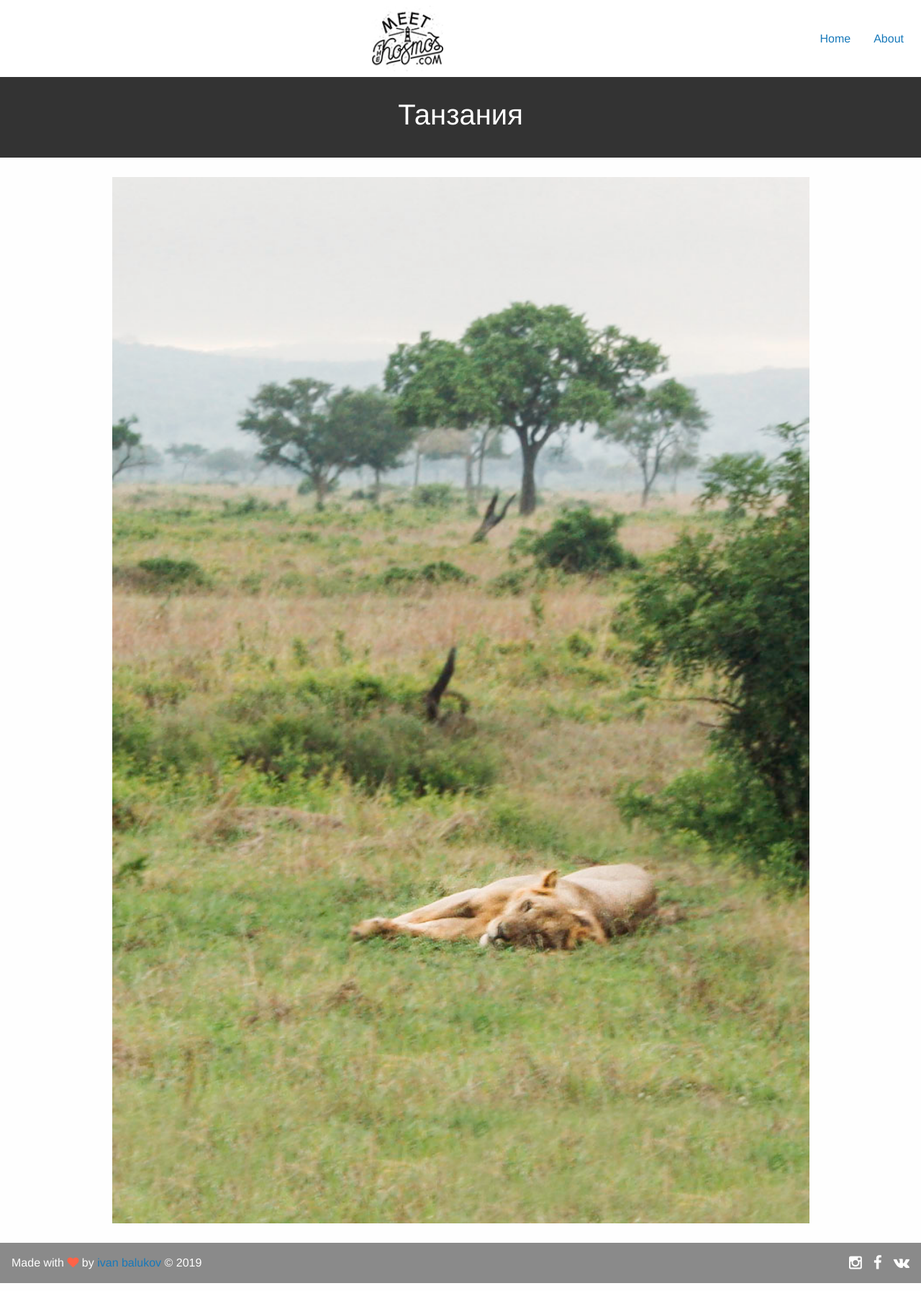
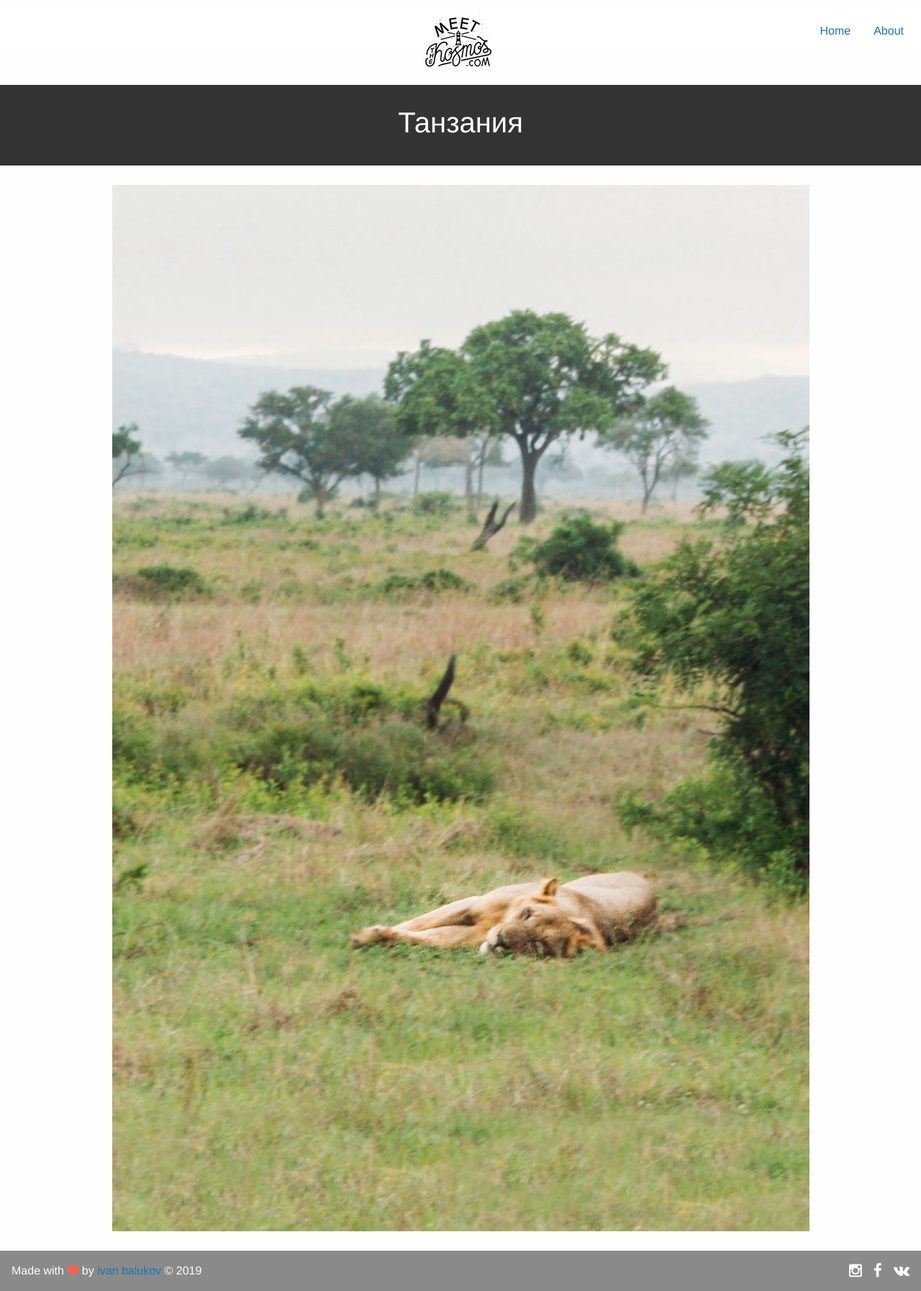
Before and after one commit to tashakosmos/tashakosmos.github.io, a Jekyll site: the page built from _posts/2019-05-03-tanzania.md, in a window 1280 px wide. Shown: the whole page at 72% size. Built offline with Jekyll 4.4.1, drawn with Linux system fonts in a browser that asks for light colours; nearby versions of some CDN libraries.

Commit message:
centered logo

```diff
--- a/_includes/header.html
+++ b/_includes/header.html
@@ -1,16 +1,11 @@
-<div
-  class="top-bar topbar-center-logo"
-  id="topbar-center-logo"
-  style="background-color:white"
->
-  <div class="top-bar-left"></div>
+<div class="top-bar topbar-center-logo">
   <div class="top-bar-center">
-    <a href="../index.html">
-      <img src="{{ site.url }}/images/logo-2.jpg" style="width:100px" />
+    <a href="{{ site.url }}">
+      <img src="{{ site.url }}/images/logo-2.jpg" />
     </a>
   </div>
   <div class="top-bar-right">
-    <ul class="menu" style="background-color:white">
+    <ul class="menu">
       {% for item in site.data.nav %}
       <li>
         <a href="{{ item.link }}">{{ item.name }}</a>
--- a/css/style.css
+++ b/css/style.css
@@ -1,8 +1,23 @@
 /* Top bar */
-.topbar-center-logo .top-bar-center {
-  -webkit-flex: 1 0 auto;
-  -ms-flex: 1 0 auto;
-  flex: 1 0 auto;
+.top-bar {
+  position: relative;
+  margin-top: 1rem;
+  margin-bottom: 3rem;
+  background-color: white;
+}
+
+.top-bar-center {
+  position: absolute;
+  top: 0;
+  right: 0;
+  bottom: 0;
+  left: 0;
+  margin: auto;
+  width: 100px;
+}
+
+.top-bar-right ul {
+  background-color: white;
 }
 
 /* Index menu */
```
